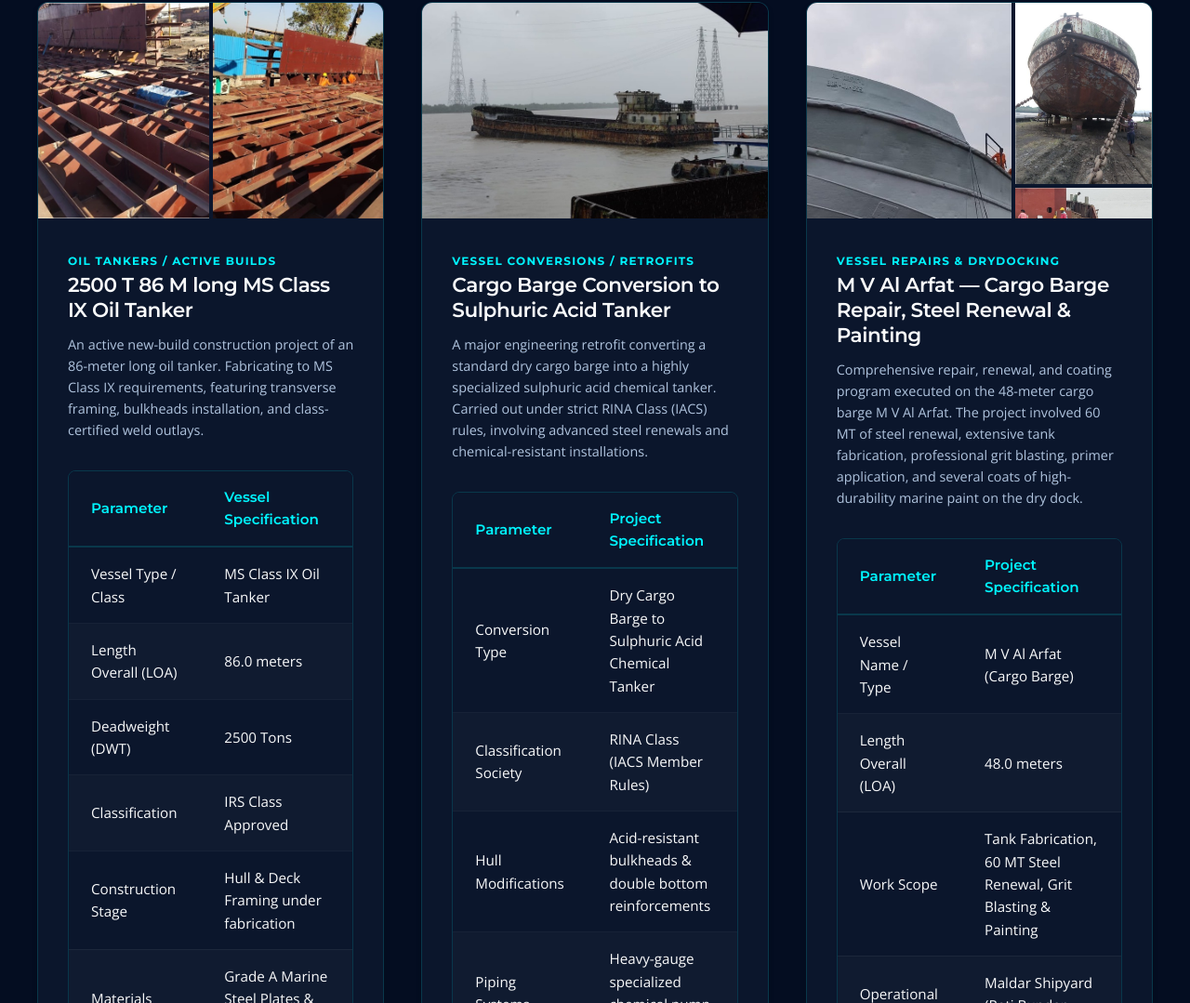
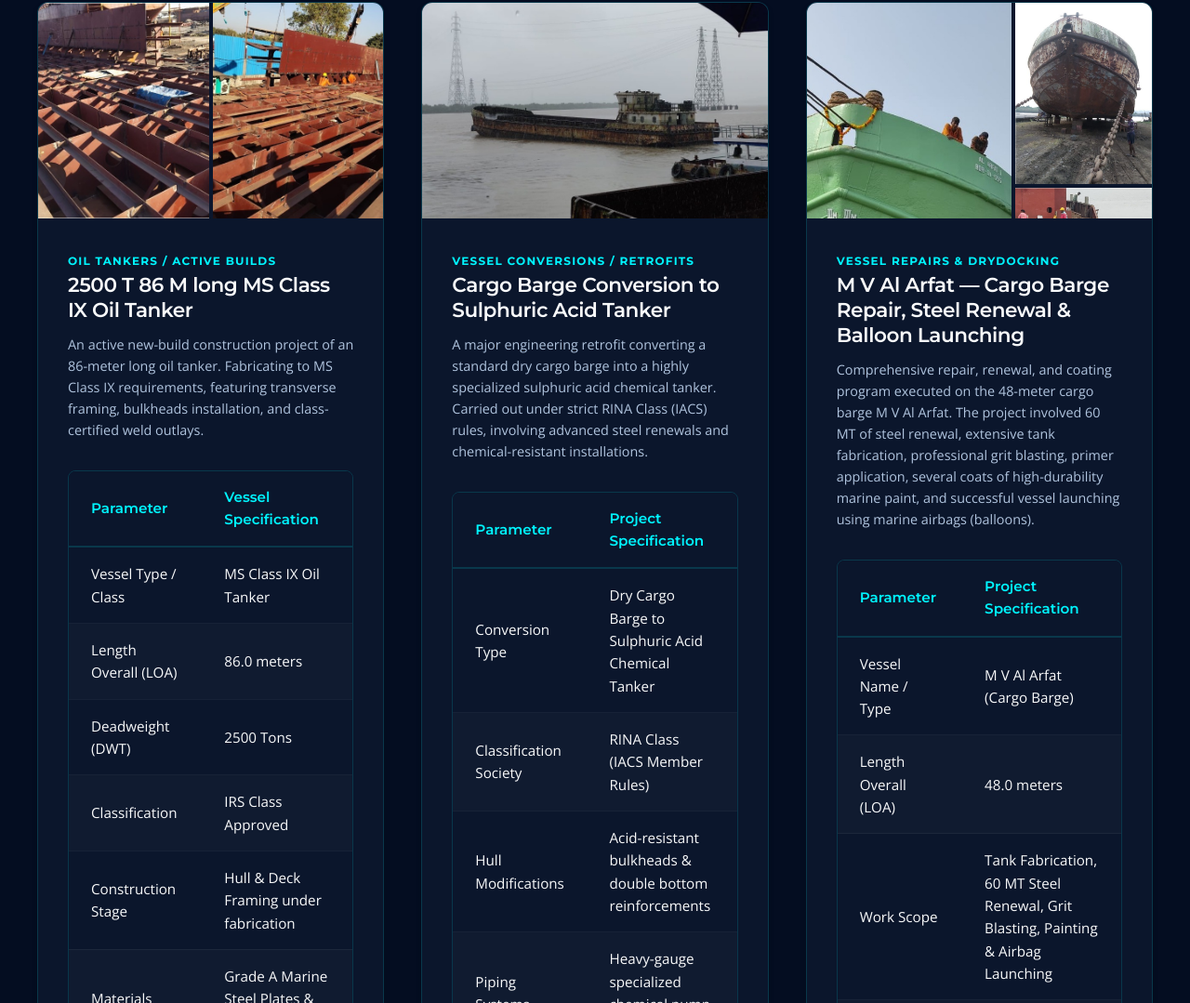
Before and after one commit to OnerFusionINC/lothalmarine, a website: page products.html in a window 1280 px wide. Shown: the part 690-1769 px from the top of the page at 93% size. Drawn offline with nearby package versions, Linux system fonts and the light colour scheme.

Commit message:
Update M V Al Arfat project with airbag (balloon) launching details, and add the final vessel launching image

```diff
--- a/products.html
+++ b/products.html
@@ -170,16 +170,17 @@
           <!-- Product 7: M V Al Arfat Cargo Barge Repair -->
           <div class="product-card">
             <div class="product-img" style="display: grid; grid-template-columns: 1.5fr 1fr; gap: 4px; aspect-ratio: 16/10;">
-              <img src="assets/images/mv_al_arfat_painting.jpg" alt="M V Al Arfat freshly painted at Belapur slipway" style="width: 100%; height: 100%; object-fit: cover;" loading="lazy">
-              <div style="display: grid; grid-template-rows: 1fr 1fr; gap: 4px; height: 100%;">
+              <img src="assets/images/mv_al_arfat_launching.jpg" alt="M V Al Arfat vessel launching on marine balloons" style="width: 100%; height: 100%; object-fit: cover;" loading="lazy">
+              <div style="display: grid; grid-template-rows: 1fr 1fr 1fr; gap: 4px; height: 100%;">
                 <img src="assets/images/mv_al_arfat_docked.jpg" alt="M V Al Arfat 48 M cargo barge docked at Belapur" style="width: 100%; height: 100%; object-fit: cover;" loading="lazy">
                 <img src="assets/images/mv_al_arfat_steel_renewal.jpg" alt="Tank fabrication and steel renewal progress" style="width: 100%; height: 100%; object-fit: cover;" loading="lazy">
+                <img src="assets/images/mv_al_arfat_painting.jpg" alt="Vessel grit blasting and painting" style="width: 100%; height: 100%; object-fit: cover;" loading="lazy">
               </div>
             </div>
             <div class="product-info">
               <span class="product-tag">Vessel Repairs & Drydocking</span>
-              <h3 class="product-title">M V Al Arfat — Cargo Barge Repair, Steel Renewal & Painting</h3>
-              <p class="product-desc">Comprehensive repair, renewal, and coating program executed on the 48-meter cargo barge M V Al Arfat. The project involved 60 MT of steel renewal, extensive tank fabrication, professional grit blasting, primer application, and several coats of high-durability marine paint on the dry dock.</p>
+              <h3 class="product-title">M V Al Arfat — Cargo Barge Repair, Steel Renewal & Balloon Launching</h3>
+              <p class="product-desc">Comprehensive repair, renewal, and coating program executed on the 48-meter cargo barge M V Al Arfat. The project involved 60 MT of steel renewal, extensive tank fabrication, professional grit blasting, primer application, several coats of high-durability marine paint, and successful vessel launching using marine airbags (balloons).</p>
 
               <div class="spec-table-container">
                 <table class="spec-table" aria-label="M V Al Arfat Cargo Barge Repair Specifications">
@@ -200,7 +201,7 @@
                     </tr>
                     <tr>
                       <td>Work Scope</td>
-                      <td>Tank Fabrication, 60 MT Steel Renewal, Grit Blasting & Painting</td>
+                      <td>Tank Fabrication, 60 MT Steel Renewal, Grit Blasting, Painting & Airbag Launching</td>
                     </tr>
                     <tr>
                       <td>Operational Yard</td>
@@ -208,7 +209,7 @@
                     </tr>
                     <tr>
                       <td>Services Delivered</td>
-                      <td>Dry docking, grit blasting, primer application, several coats of marine paint, steel fabrication & renewal</td>
+                      <td>Dry docking, grit blasting, primer & paint coatings, steel fabrication, and airbag (balloon) launching</td>
                     </tr>
                   </tbody>
                 </table>
```
Also changed, not shown: index.html (+3 -3 lines), assets/images/mv_al_arfat_launching.jpg (added).
